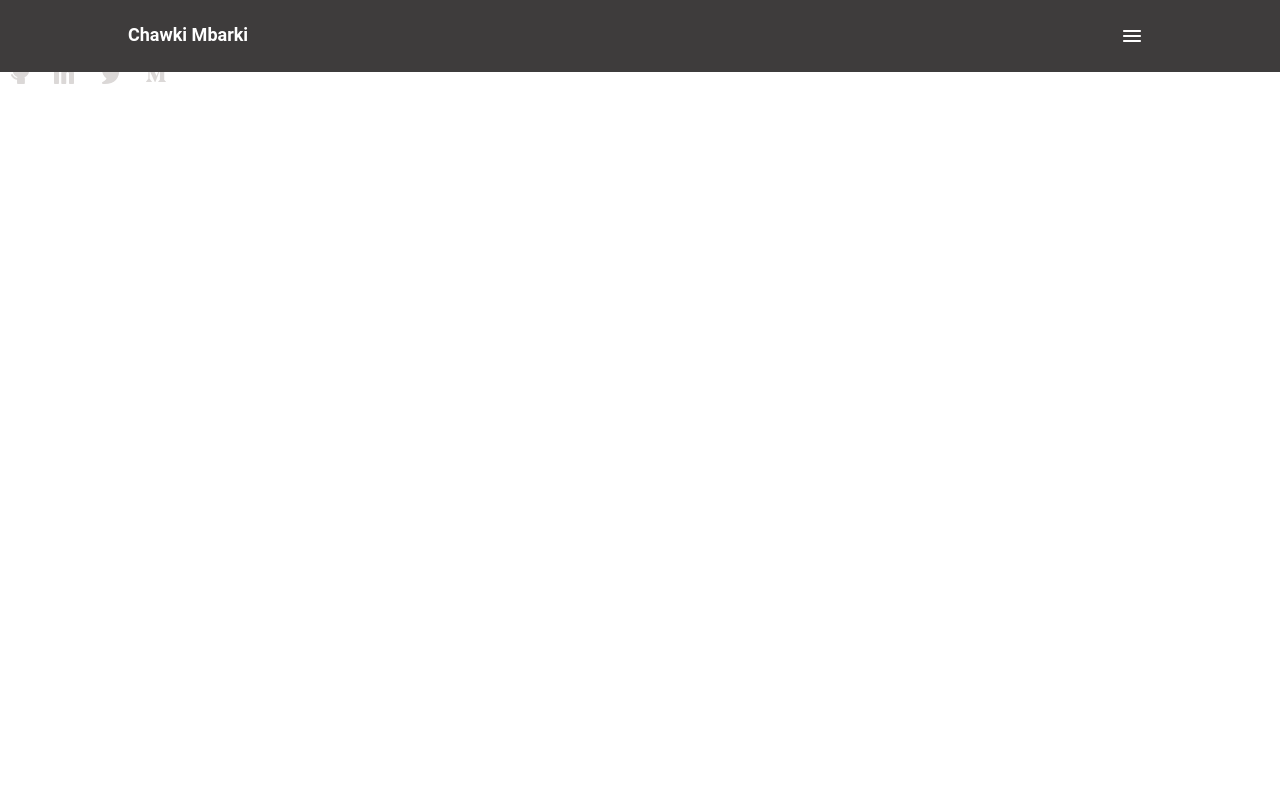
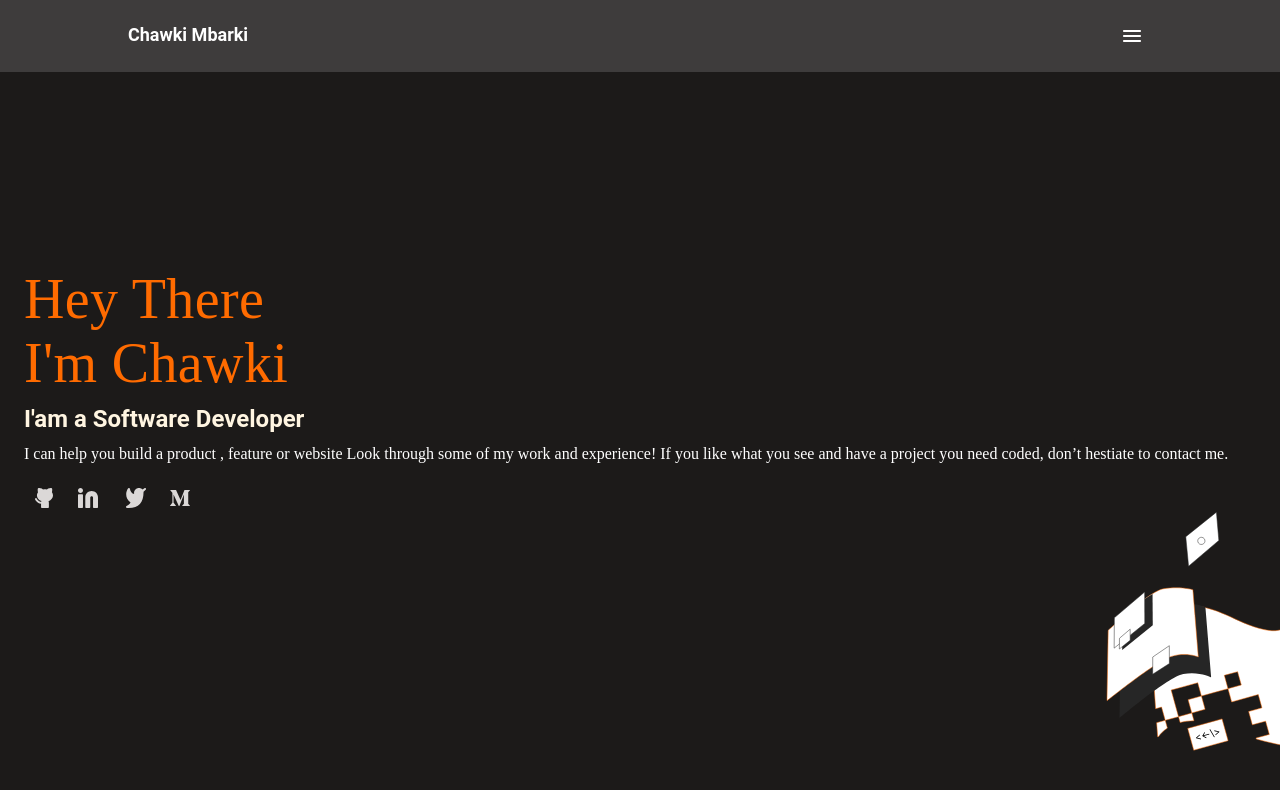
Before and after one commit to chawkimbarki/Portfolio, a plain HTML site: page index.html in a window 1280 px wide. Drawn offline with Linux system fonts and the light colour scheme.

Commit message:
add headline styling

```diff
--- a/style.css
+++ b/style.css
@@ -1,11 +1,20 @@
-*{margin: 0;padding: 0;box-sizing: border-box;}
+/*general styling*/
+* {
+	margin: 0;
+	padding: 0;
+	box-sizing: border-box;
+}
 
-nav{
+
+
+
+
+/* Header Styles*/
+nav {
 	display: flex;
 	justify-content: space-between;
 	align-items: center;
 	position: absolute;
-
 	width: 100%;
 	height: 72px;
 	left: 0px;
@@ -14,8 +23,8 @@ nav{
 	padding-right: 10%;
 	background: #3E3C3C;
 }
-.left{
 
+.left {
 	height: 24px;
 	font-family: 'Roboto';
 	font-style: normal;
@@ -25,9 +34,75 @@ nav{
 	text-align: center;
 	color: #FFFFFF;
 }
-.right{
+
+.right {
 	display: flex;
 }
-.nav-link{
+
+.nav-link {
 	margin: 15px;
 }
+
+
+
+
+
+/*Main*/
+/*Headline section*/
+#headline {
+	height: 100vh;
+	background: url(assets/background/Illustration.svg) #1C1A19;
+	background-repeat: no-repeat;
+	background-position: right bottom;
+	background-size: 312px 406px;
+	display: flex;
+	flex-direction: column;
+	justify-content: center;
+	align-items: flex-start;
+
+}
+.primary-text {
+	width: 327px;
+	height: 124px;
+	font-family: 'Crete Round';
+	font-style: normal;
+	font-weight: 400;
+	font-size: 56px;
+	line-height: 64px;
+	letter-spacing: 0.37px;
+	color: #FF6B00;
+	margin-bottom: 12px;
+	margin-left: 24px;
+	margin-right: 24px;
+}
+
+.supporting-text {
+	height: 27px;
+	font-family: 'Roboto';
+	font-style: normal;
+	font-weight: 700;
+	font-size: 24px;
+	line-height: 32px;
+	color: #FFF5E1;
+	margin-bottom: 12px;
+	margin-left: 24px;
+	margin-right: 24px;
+}
+
+.description {
+	font-family: 'Poppins';
+	font-style: normal;
+	font-weight: 400;
+	font-size: 16px;
+	line-height: 24px;
+	color: #FFFFFF;
+	margin-bottom: 12px;
+	margin-left: 24px;
+	margin-right: 24px;
+}
+
+.social-media{
+	margin-bottom: 12px;
+	margin-left: 24px;
+	margin-right: 24px;
+}
```
Lines whose indentation alone changed are shown as unchanged.
